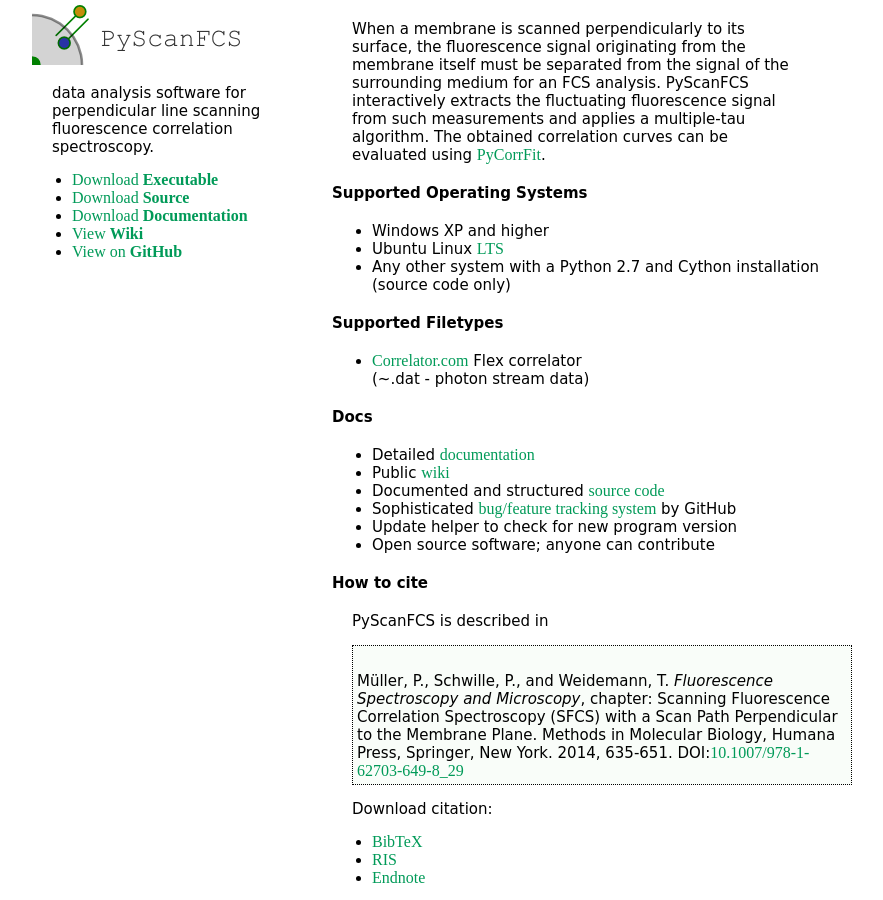
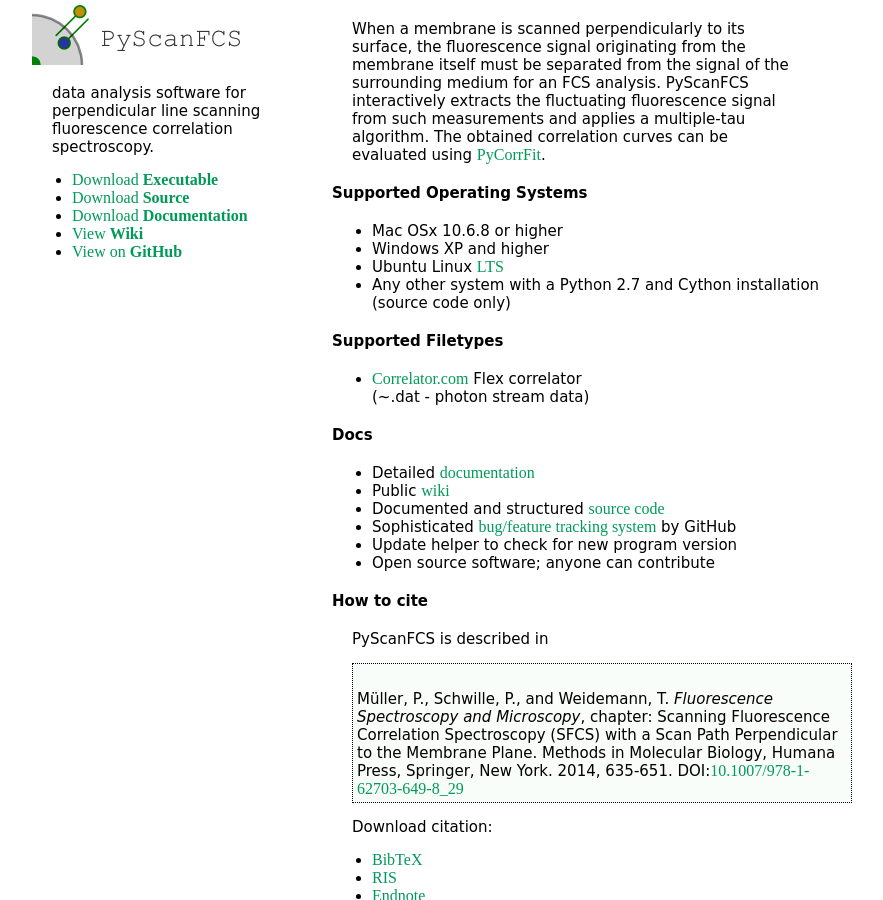
Before and after one commit to FCS-analysis/PyScanFCS, a Jekyll site: the page built from index.html, in a window 1280 px wide and 900 px high. Shown: the whole window, without its empty margins (208-1091 px from the left). Built offline with Jekyll 4.4.1, drawn with Linux system fonts in a browser that asks for light colours.

Commit message:
Update body.md

```diff
--- a/_includes/body.md
+++ b/_includes/body.md
@@ -7,6 +7,7 @@
 
 
 #### Supported Operating Systems
+- Mac OSx 10.6.8 or higher
 - Windows XP and higher
 - Ubuntu Linux [LTS](https://wiki.ubuntu.com/LTS)
 - Any other system with a Python 2.7 and Cython installation
```
